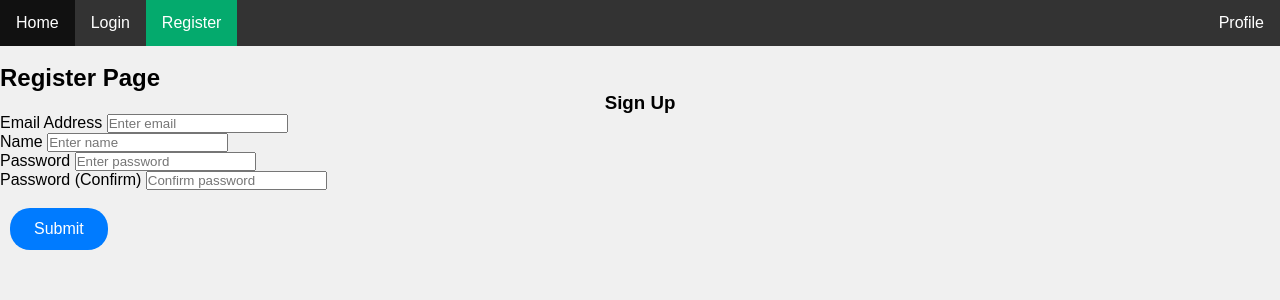
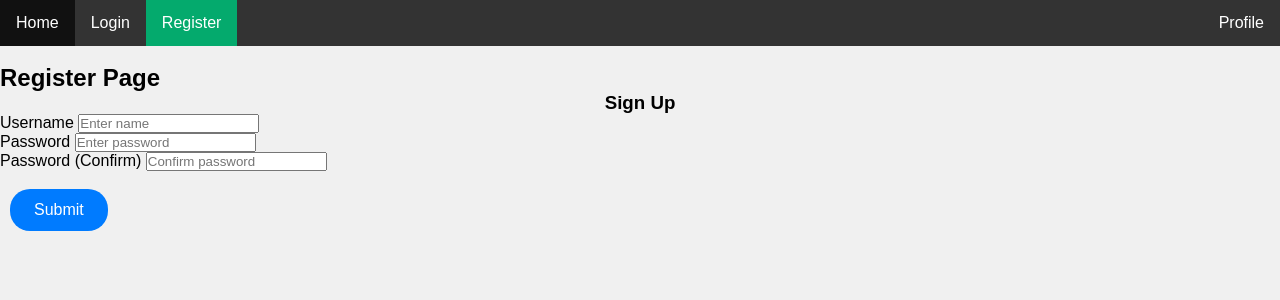
Before and after one commit to Sytechia/Group-4-Online-JD-Analytics, a Flask app: page /register in a window 1280 px wide. Shown: the top 300 px of the page. Run offline with Flask 3, Linux system fonts and the light colour scheme.

Commit message:
SetupUserDatabase

```diff
--- a/blueprints/__Init__.py
+++ b/blueprints/__Init__.py
@@ -1,25 +1,38 @@
 from flask import Flask, request
 from blueprints.routes import home_blueprint, login_blueprint, register_user_blueprint, profile_page_blueprint, \
-    error_blueprint, error500_blueprint
+    error_blueprint, error500_blueprint, logout_blueprint
 import sqlite3
 import scrapy
 import re
+from flask_login import LoginManager
 
 app = Flask(__name__)
 app.register_blueprint(home_blueprint)
 app.register_blueprint(login_blueprint)
+app.register_blueprint(logout_blueprint)
 app.register_blueprint(register_user_blueprint)
 app.register_blueprint(profile_page_blueprint)
 app.register_blueprint(error_blueprint)
 app.register_blueprint(error500_blueprint)
 
 
+login_manager = LoginManager()
+login_manager.init_app(app)
+
+@login_manager.user_loader
+def load_user(user_id):
+    # since the user_id is just the primary key of our user table, use it in the query for the user
+    return 0
+
+
+app.secret_key = 'f0d89bc17c879c8b6841607f74129badd0d52a5696cb02992e4e45068a547d62'
+
 # Use this as initial function to set up the database
 def setup_database():
     conn = sqlite3.connect('database.db')
     cursor = conn.cursor()
     cursor.execute('''
-        CREATE TABLE IF NOT EXISTS jobs (
+        CREATE TABLE IF NOT EXISTS jobdesc (
             id INTEGER PRIMARY KEY,
             job_id TEXT NOT NULL,
             job_title TEXT NOT NULL,
@@ -34,50 +47,15 @@ def setup_database():
     cursor.execute('''
         CREATE TABLE IF NOT EXISTS userdata (
             id INTEGER PRIMARY KEY,
-            email TEXT NOT NULL,
-            name TEXT NOT NULL,
-            password TEXT NOT NULL
+            username TEXT NOT NULL,
+            hashed_password TEXT NOT NULL,
+            nested_skills BLOB NOT NULL,
+            soft_skills BLOB NOT NULL,
+            hard_skills BLOB NOT NULL,
+            is_admin INTEGER NOT NULL
         )
     ''')
     conn.commit()
     return conn, cursor
 
-
-def AddRecord():
-    pass
-
-
-sql_statements = [
-    '''CREATE TABLE IF NOT EXISTS jobdesc (
-            id INTEGER PRIMARY KEY,
-            job_id TEXT NOT NULL,
-            job_title TEXT NOT NULL,
-            job_detail_url TEXT NOT NULL,
-            job_listed TEXT NOT NULL,
-            company_name TEXT NOT NULL,
-            company_link TEXT,
-            company_location TEXT NOT NULL,
-            unique(job_detail_url,company_name,job_listed)
-    )''',
-    '''CREATE TABLE IF NOT EXISTS userdata (
-            id INTEGER PRIMARY KEY,
-            email TEXT NOT NULL,
-            name TEXT NOT NULL,
-            password TEXT NOT NULL
-
-    )''']
-
-# create a database connection
-conn = sqlite3.connect('database.db')
-try:
-    for statement in sql_statements:
-        conn.execute(statement)
-
-    conn.commit()
-    conn.close()
-    print("Connected to database successfully")
-except sqlite3.Error as e:
-    print(e)
-
-
 setup_database()
--- a/blueprints/routes.py
+++ b/blueprints/routes.py
@@ -1,4 +1,4 @@
-from flask import Blueprint, render_template, request, jsonify, flash, send_file, flash, redirect, current_app
+from flask import Blueprint, render_template, request, jsonify, flash, send_file, flash, redirect, current_app, session
 import sys
 from secret_key import client
 from controllers.db_connections import get_db_connection
@@ -8,9 +8,13 @@ from controllers.skill_diagram import soft_skill, hard_skills
 import os
 from controllers.resume import allowed_file, process_cv
 from werkzeug.utils import secure_filename
+from werkzeug.security import generate_password_hash, check_password_hash
+
+from flask_login import LoginManager, login_required, logout_user
 
 home_blueprint = Blueprint('home', __name__)
 login_blueprint = Blueprint('login', __name__)
+logout_blueprint = Blueprint('logout', __name__)
 register_user_blueprint = Blueprint('register', __name__)
 profile_page_blueprint = Blueprint('profile', __name__)
 error_blueprint = Blueprint('error', __name__)
@@ -37,60 +41,71 @@ def index():
     top_10_rows = cur.fetchall()
     con.close()
 
+    user = ''
+    if 'username' in session:
+        user = session["username"]
+        print(f'Logged in as {session["username"]}')
 
     # Send the results of the SELECT to the home.html page
-    return render_template('home.html',rows=rows,recent_10_rows =recent_10_rows,top_10_rows = top_10_rows)
+    return render_template('home.html',user = user,rows=rows,recent_10_rows =recent_10_rows,top_10_rows = top_10_rows)
 
-@login_blueprint.route('/login')
+@login_blueprint.route('/login',methods = ["POST","GET"])
 def index():
-    # if request.method == 'POST':
-    #     email = request.form.get('email')
-    #     password = request.form.get('password')
+    if request.method == 'POST':
+        username = request.form.get('username')
+        password = request.form.get('password')
 
-    #     user = User.query.filter_by(email=email).first()
-    #     if user:
-    #         if check_password_hash(user.password, password):
-    #             flash('Logged in successfully!', category='success')
-    #             login_user(user, remember=True)
-    #             return redirect(url_for('views.home'))
-    #         else:
-    #             flash('Incorrect password, try again.', category='error')
-    #     else:
-    #         flash('Email does not exist.', category='error')
+        con = get_db_connection()
+        cur = con.cursor()
+        user = cur.execute('SELECT * FROM userdata WHERE username = ?', (username,)).fetchone()
+        print("Everything: ", user)
+        print("Id: ", user[0])
+        print("Name: ", user[1])
+        print("password: ", user['hashed_password'])
 
+        con.commit()
+        con.close()
+
+        if user and check_password_hash(user['hashed_password'], password):
+            # session["user_id"] = user['id']
+            session['username'] = request.form['username']
+            # flash('Logged in successfully.')
+            return redirect("/")
+        else:
+            return render_template("login.html", message="Invalid username or password.")
     return render_template('login.html')
 
 @register_user_blueprint.route('/register',methods = ["POST","GET"])
 def index():
     msg = "msg"
     if request.method == "POST":
-        try:
-            # email = request.form["email"]
-            # name = request.form["name"]
-            # password = request.form["password1"]
-            # password2 = request.form["password2"]
 
-            id = 1
-            email = request.form.get('email')
-            name = request.form.get("name")
-            password = request.form.get("password1")
-            password2 = request.form.get("password2")
+        name = request.form.get("name")
+        password = request.form.get("password1")
+        password2 = request.form.get("password2")
 
-            # with sqlite3.connect("database.db") as con:
-            con = get_db_connection()
-            cur = con.cursor()
-            cur.execute("INSERT into userdata (id, email, name, password) values (?,?,?,?)",(id,email,name,password))
-            con.commit()
-            msg = "User successfully Added"
-            con.close()
-        except:
-            con.rollback()
-            msg = "We can not add the user to the list"
-        finally:
-            return render_template("register.html",msg = msg)
+        if not (name and password and password2):
+            return render_template("register.html", msg = "All fields are required.")
+
+        hashed_password = generate_password_hash(password)
+        # hashed_password = password
+
+        # with sqlite3.connect("database.db") as con:
+        con = get_db_connection()
+        cur = con.cursor()
+        cur.execute("INSERT into userdata (username, hashed_password, nested_skills, soft_skills, hard_skills,  is_admin) values (?,?,?,?,?,?)",(name,hashed_password,'','','',1))
+        con.commit()
+        # msg = "User successfully Added"
+        con.close()
+        return redirect("/login")
 
     return render_template('register.html')
 
+@logout_blueprint.route("/logout")
+def logout():
+    # logout_user()
+    session.pop("username", None)
+    return redirect("/login")
 
 @profile_page_blueprint.route('/profile', methods=['GET', 'POST'])
 def profile():
--- a/blueprints/templates/home.html
+++ b/blueprints/templates/home.html
@@ -6,6 +6,7 @@
       <li><a class="btn active" href="/">Home</a></li>
       <li><a href="/login">Login</a></li>
       <li><a href="/register">Register</a></li>
+      <li><a href="/logout">Logout</a></li>
       <li style="float:right"><a href="/profile">Profile</a></li>
     </ul>
 </nav>
@@ -58,6 +59,7 @@
   </div>
   <br><br>
     <h1>Top 10 Listings Related to Interest</h1>
+    <h1>{{user}}</h1>
   <div class="scroll-container">
     {% for top_10_row in top_10_rows %}
     <div class="tile">
--- a/blueprints/templates/register.html
+++ b/blueprints/templates/register.html
@@ -15,17 +15,7 @@
   <form method="POST">
     <h3 align="center">Sign Up</h3>
     <div class="form-group">
-      <label for="email">Email Address</label>
-      <input
-        type="email"
-        class="form-control"
-        id="email"
-        name="email"
-        placeholder="Enter email"
-      />
-    </div>
-    <div class="form-group">
-      <label for="name">Name</label>
+      <label for="name">Username</label>
       <input
         type="text"
         class="form-control"
```
Also changed, not shown: blueprints/templates/login.html (+5 -5 lines). Lines whose indentation alone changed are shown as unchanged.
